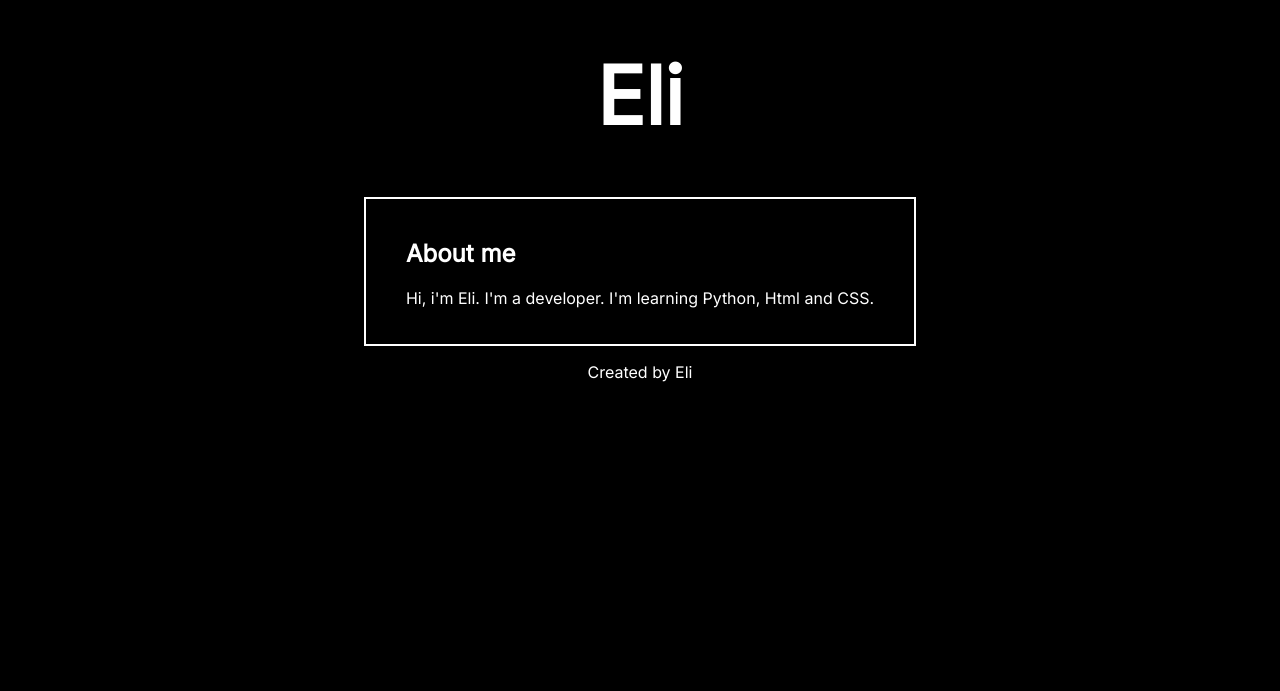
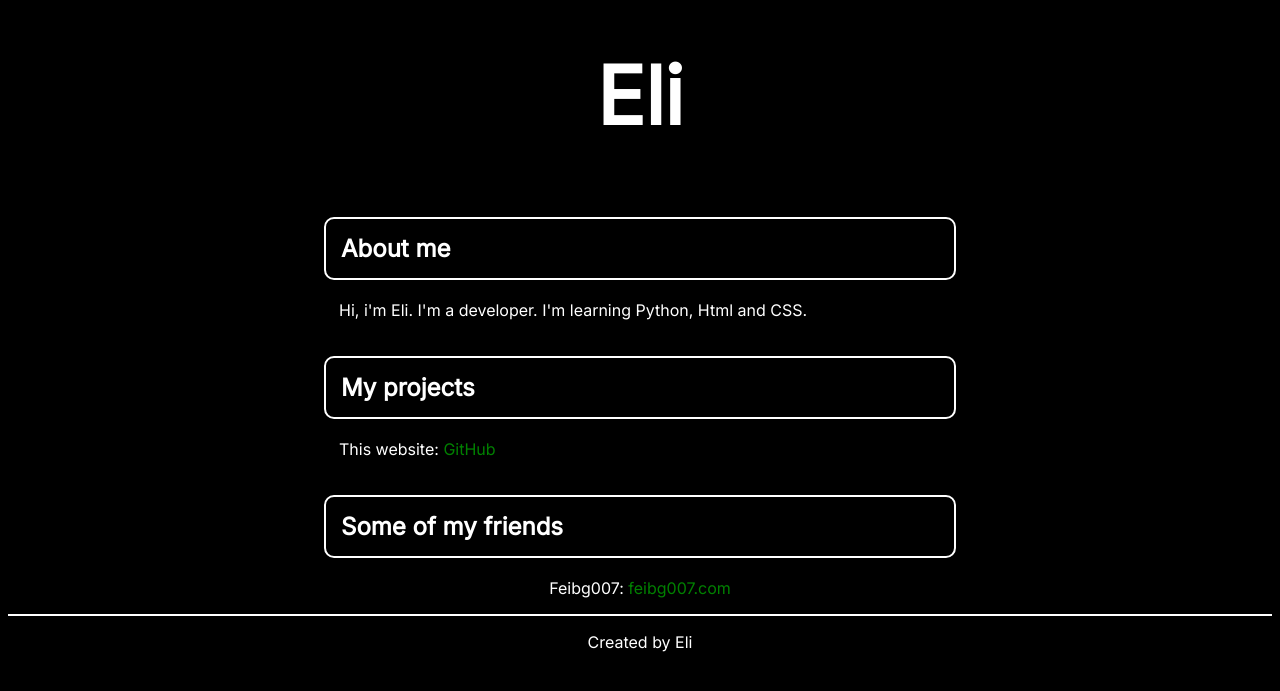
Before and after one commit to Elisz11/MyWebsite, a plain HTML site: page index.html in a window 1280 px wide. Shown: the part 105-796 px from the top of the page. Drawn offline with Linux system fonts and the light colour scheme; a web font is replaced by a local one.

Commit message:
Merged the css files. Added the "My friends" and the "Projects" category.

```diff
--- a/css/about.css
+++ /dev/null
@@ -1,12 +0,0 @@
-.about {
-    color: white;
-    border: 2px solid white;
-    padding: 20px 40px 20px 40px;
-}
-.about h2 {
-
-}
-.about p{
-    text-align: center;
-
-}
--- a/css/body.css
+++ b/css/body.css
@@ -10,9 +10,71 @@ body {
     flex-direction: column;
 }
 
+/* Projects */
+.projects {
+    color: white;
+    margin: 20px;
+    display: block;
+    margin: auto;
+    width: 50%;
+}
+.projects p {
+    padding-left: 15px;
+    padding-right: 15px;
+}
+.projects h2 {
+    border: 2px solid white;
+    padding: 15px;
+    border-radius: 10px;
+}
+
+/* About */
+.about {
+    color: white;
+    margin: 20px;
+    display: block;
+    margin: auto;
+    width: 50%;
+}
+.about p {
+    padding-left: 15px;
+    padding-right: 15px;
+}
+.about h2 {
+    border: 2px solid white;
+    padding: 15px;
+    border-radius: 10px;
+}
+
+/* Friend */
+.friends {
+    color: white;
+    margin: 20px;
+    display: block;
+    margin: auto;
+    width: 50%;
+}
+.friends h2 {
+    border: 2px solid white;
+    padding: 15px;
+    border-radius: 10px;
+}
+.friends p {
+    text-align: center;
+}
+.link {
+    color: green;
+    text-decoration: none;
+}
+.link:hover {
+    text-decoration: underline;
+}
+
+
 /* Footer */
 footer {
     width: 100%;
+    border-top: 2px solid white;
 }
 footer p {
     text-align: center;
--- a/index.html
+++ b/index.html
@@ -4,7 +4,6 @@
         <title>Eli-sz-11</title>
         <link rel="stylesheet" href="./css/header.css">
         <link rel="stylesheet" href="./css/body.css">
-        <link rel="stylesheet" href="./css/about.css">
         <link rel="icon" type="image/png" href="./images/pfp.png">
         <meta name="viewport" content="width=device-width, initial-scale=0.75">
     </head>
@@ -25,6 +24,14 @@
             <h2>About me</h2>
             <p>Hi, i'm Eli. I'm a developer. I'm learning Python, Html and CSS.</p>
         </div>
+        <div class="projects">
+            <h2>My projects</h2>
+            <p>This website: <a href="https://github.com/eli-sz-11/elisz11.com" target="_blank" class="link">GitHub</a></p>
+        </div>
+        <div class="friends">
+            <h2>Some of my friends</h2>
+            <p>Feibg007: <a href="https://feibg007.com" target="_blank" class="link">feibg007.com</a></p>
+        </div>
         <footer>
             <p>Created by Eli</p>
         </footer>
```
